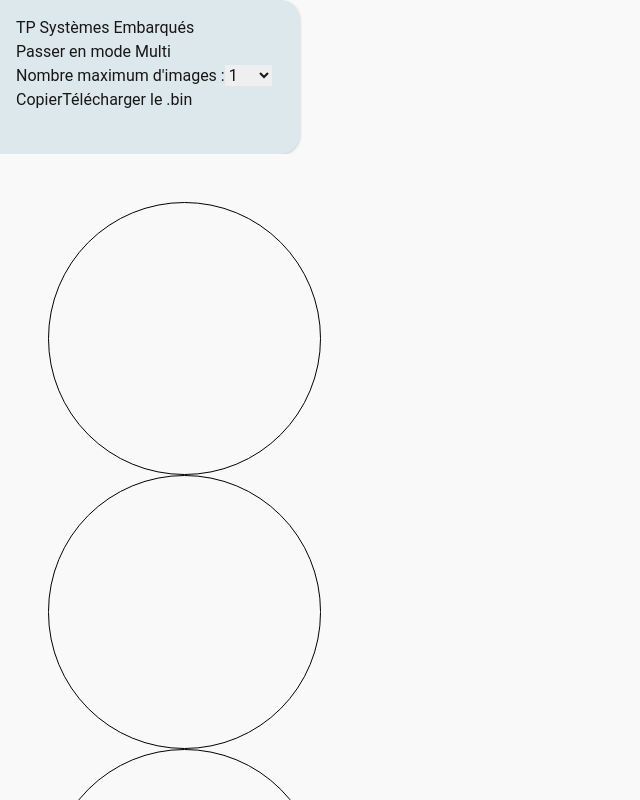
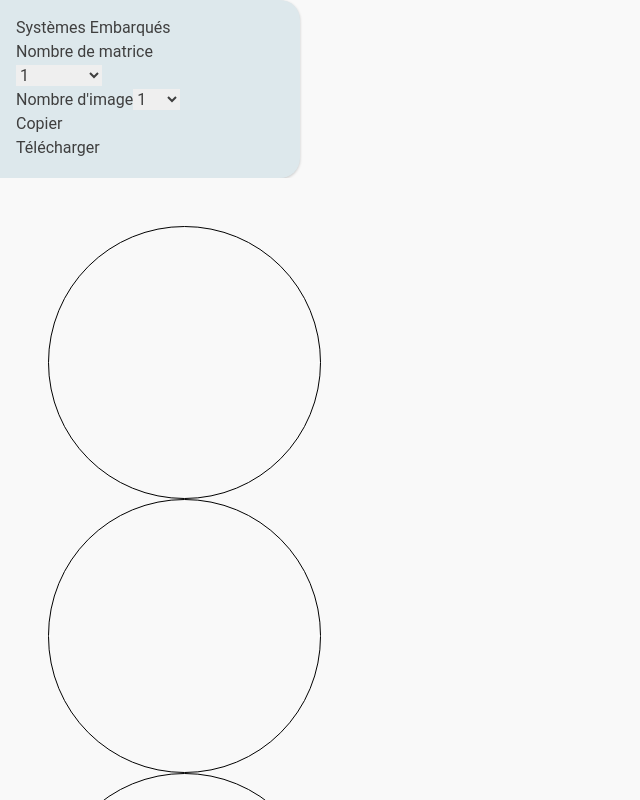
Before and after one commit to jevlgx/feux-de-pharmacie, a Next.js app in the folder binary-file-generator/: page /scrollingmode in a window 1280 px wide. Shown: the whole page, without its empty margins (0-640 px from the left). Built offline with nearby package versions, Linux system fonts and the light colour scheme.

Commit message:
amélioration de l'interface

```diff
--- a/binary-file-generator/src/app/(generationTypes)/components/Column.jsx
+++ b/binary-file-generator/src/app/(generationTypes)/components/Column.jsx
@@ -13,7 +13,15 @@ const Column = forwardRef(({ onGetColumnHEX }, ref) => {
 
     const getColumnHEX = () => {
         // Convertir les états en binaire
-        const binaryString = Leds.map(isOn => (isOn ? '0' : '1'));
+        //const binaryString = Leds.map(isOn => (isOn ? '0' : '1'));
+        const binaryString = LedRefs.current.map((ledRef, index)=>{
+            if(ledRef){
+                return ledRef.getState() ? '0' : '1'
+            }else{
+                return null;
+            }
+        })
+
         const bin1 = binaryString.slice(0, 4).reverse().join('');
         const bin2 = binaryString.slice(-4).reverse().join('');
         const hexValue1 = parseInt(bin1, 2).toString(16).toUpperCase()
@@ -26,7 +34,6 @@ const Column = forwardRef(({ onGetColumnHEX }, ref) => {
     const pasteColumnHex = (hexString)=>{
         const decimalValue = parseInt(hexString, 16);
         const binaryString = decimalValue.toString(2).padStart(8, '0').split('').reverse().join('');
-
         LedRefs.current.map((ledRef, index)=>{
             if(ledRef){
                 ledRef.changeState(binaryString[index])
@@ -34,6 +41,7 @@ const Column = forwardRef(({ onGetColumnHEX }, ref) => {
                 return null;
             }
         })
+
     }
 
     // Utiliser ref pour permettre à Matrix d'accéder à getColumnHEX
--- a/binary-file-generator/src/app/(generationTypes)/components/Led.jsx
+++ b/binary-file-generator/src/app/(generationTypes)/components/Led.jsx
@@ -13,8 +13,12 @@ const Led = forwardRef(({ index, onToggle }, ref) => {
         setIsOn(state === "1" ? false : true);
     };
 
+    const getState = () => {
+        return isOn;
+    };
+
     useImperativeHandle(ref, () => ({
-        changeState,
+        changeState, getState
     }));
 
     // Define the LED style
--- a/binary-file-generator/src/app/(generationTypes)/components/Matrix.jsx
+++ b/binary-file-generator/src/app/(generationTypes)/components/Matrix.jsx
@@ -62,7 +62,7 @@ const Matrix = forwardRef(({ index = 1, letter }, ref) => { // Add letter prop
       })
       .catch(err => {
         alert('Erreur lors du collage : ');
-        console.error(err);
+        console.log(err);
       });
     setShowTooltip(false); // Hide tooltip after click
   };
--- a/binary-file-generator/src/app/(generationTypes)/components/ToolBar.jsx
+++ b/binary-file-generator/src/app/(generationTypes)/components/ToolBar.jsx
@@ -15,8 +15,9 @@ export default function ToolBar({ matrices, matrixRefs, addMatrix, deleteAllMatr
   const handleModeChange = (newMode) => {
     deleteAllMatrix();
     addMatrix();
-    setMatrixMode(newMode);
-    setMode(newMode);
+    const mode = (newMode === '1' ? SETTING_MODES.mono : SETTING_MODES.multy)
+    setMatrixMode(mode);
+    setMode(mode);
   };
 
   const handleCountChange = (numberOfLoopingImages) => {
@@ -28,33 +29,35 @@ export default function ToolBar({ matrices, matrixRefs, addMatrix, deleteAllMatr
   return (
     <div id="tool-bar" >
       <div className="p-2 flex-col justify-items-center">
-        <h1 className="text-4xl font-bold text-center text-blue-500 my-4">TP Systèmes Embarqués</h1>        {mode === SETTING_MODES.mono ? (
-          <>
-            <div className="flex flex-col items-center mt-4">
-              <button
-                onClick={() => { handleModeChange(SETTING_MODES.multy); }}
-                className="mt-4 w-full bg-green-500 text-white p-2 rounded hover:bg-green-600 transition duration-200"
-              >
-                Passer en mode Multi
-              </button>
+        <h1 className="text-4xl font-bold text-center text-blue-500 my-4">Systèmes Embarqués</h1>
+        <div className="py-4 w-full border-y-2 border-gray-300 rounded flex items-center justify-between">
+          <div>Nombre de matrice</div>
+
+          <select className="border border-gray-300 rounded p-2" name="matrixNumber" id="matrixNumber" onChange={(e)=>{handleModeChange(e.target.value)}}>
+            <option value="1" >1</option>
+            <option value="multiple">Plusieurs</option>
+          </select>
+        </div>
+        {mode === SETTING_MODES.mono ? (
+            <div className="flex flex-col items-center py-6 border-b-2 border-gray-300 rounded">
               {(matrices.length < numberOfLoopingImages) && (
                 <button
                   onClick={() => { addMatrix(); }}
-                  className="mt-4 w-full bg-blue-500 text-white p-2 rounded hover:bg-blue-600 transition duration-200"
+                  className="w-full bg-blue-500 text-white p-2 rounded hover:bg-blue-600 transition duration-200"
                 >
                   Ajouter une Image
                 </button>
               )}
 
-              <div className="mt-4">
-                <label htmlFor="matrix-count" className="block">
-                  Nombre maximum d'images :
+              <div className="mt-4 flex items-center justify-between w-full">
+                <label htmlFor="matrix-count" className="w-max">
+                  Nombre d'image
                 </label>
                 <select
                   id="matrix-count"
                   value={numberOfLoopingImages}
                   onChange={(e) => handleCountChange(Number(e.target.value))}
-                  className="mt-2 border border-gray-300 rounded p-2 w-full"
+                  className="mt-2 border border-gray-300 rounded p-2 w-max"
                 >
                   <option value={1}>1</option>
                   <option value={2}>2</option>
@@ -67,23 +70,16 @@ export default function ToolBar({ matrices, matrixRefs, addMatrix, deleteAllMatr
                 </select>
               </div>
             </div>
-          </>
         ) : (
-          <>
-            <button
-              onClick={() => { handleModeChange(SETTING_MODES.mono); }}
-              className="mt-4 w-full bg-green-500 text-white p-2 rounded hover:bg-green-600 transition duration-200"
-            >
-              Passer en mode Mono
-            </button>
+          <div className="py-6 border-b-2 border-gray-300 rounded">
             <button
               onClick={() => { addMatrix(); }}
-              className="mt-4 w-full text-center bg-blue-500 text-white p-2 rounded hover:bg-blue-600 transition duration-200"
+              className="w-full text-center bg-blue-500 text-white p-2 rounded hover:bg-blue-600 transition duration-200"
             >
               Ajouter une Image
             </button>
 
-          </>
+          </div>
         )}
       </div>
       <div className="bg-blue-500 flex gap-4 text-white rounded-xl p-2 justify-evenly">
@@ -93,7 +89,7 @@ export default function ToolBar({ matrices, matrixRefs, addMatrix, deleteAllMatr
               try {
                 downloadSetOfBinFiles(seralizeImagesToHexArray(matrices, matrixRefs));
               } catch (e) {
-                console.error(e);
+                console.log(e);
                 alert(e.message);
               }
             }}
@@ -107,13 +103,16 @@ export default function ToolBar({ matrices, matrixRefs, addMatrix, deleteAllMatr
                 try {
                   copyToClipboard(seralizeImagesToHex(numberOfLoopingImages, matrices, matrixRefs));
                 } catch (e) {
-                  console.error(e);
+                  console.log(e);
                   alert(e.message);
                 }
               }}
             >
               Copier
             </button>
+            <div className="w-1px border border-2 rounded">
+
+            </div>
             <button
               onClick={() => {
                 try {
@@ -124,7 +123,7 @@ export default function ToolBar({ matrices, matrixRefs, addMatrix, deleteAllMatr
                 }
               }}
             >
-              Télécharger le .bin
+              Télécharger
             </button>
           </>
         )}
--- a/binary-file-generator/src/app/(generationTypes)/scrollingmode/page.jsx
+++ b/binary-file-generator/src/app/(generationTypes)/scrollingmode/page.jsx
@@ -106,6 +106,7 @@ const Scrollingmode = () => {
                       max={MaxImages}
                       className="w-[60px] text-center focus:outline-none focus:ring-2 focus:ring-blue-400"
                       disabled={matrixMode === SETTING_MODES.multy}
+                      title={matrixMode === SETTING_MODES.multy ? 'En mode multimatrice, chaque matrice affiche une image unique' : null}
                     />
                   </div>
                   <button
--- a/binary-file-generator/src/app/(generationTypes)/utils/index.js
+++ b/binary-file-generator/src/app/(generationTypes)/utils/index.js
@@ -55,7 +55,7 @@ export const copyToClipboard = (hexValues) => {
         })
         .catch(err => {
             alert('Erreur lors de la copie :')
-            console.error('Erreur lors de la copie :', err);
+            console.log('Erreur lors de la copie :', err);
         });
 };
 
--- a/binary-file-generator/src/app/globals.css
+++ b/binary-file-generator/src/app/globals.css
@@ -9,7 +9,7 @@
   --mocup-color-2: #f7f7f7; /* Even lighter for sections */
   --tool-bar-width: 300px; /* Fixed width for toolbar */
   --workspace-width: calc(100vw - var(--tool-bar-width)); /* Fixed width for toolbar */
-  --color: #171717;
+  --color: #3f3f3f;
 }
 
 
```
